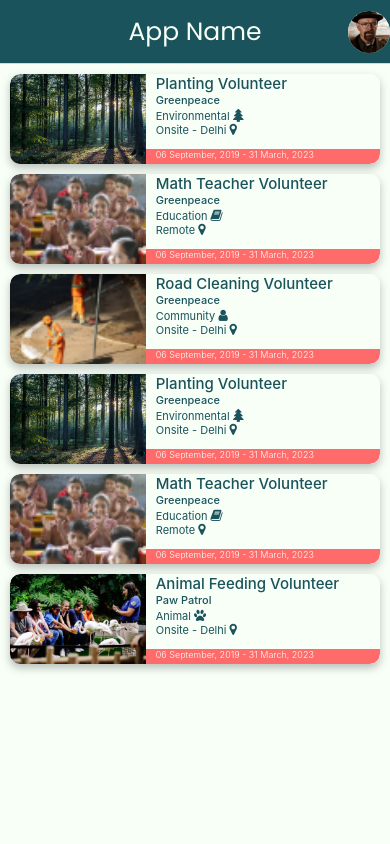
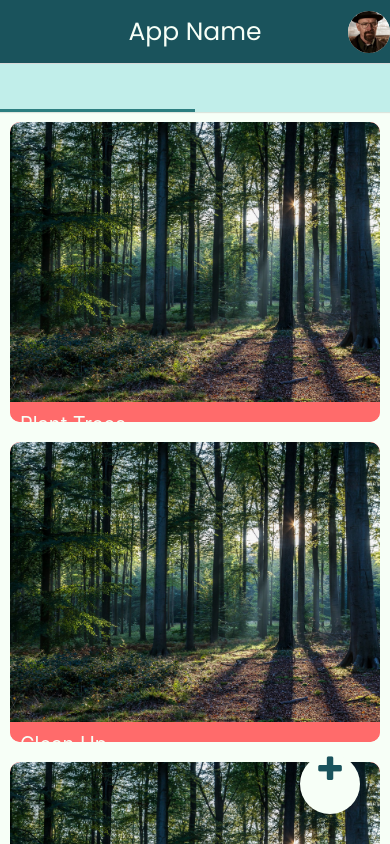
Before and after one commit to Welf06/Volunteer-App, a React Native app: screen /Feed in a window 390 px wide. Built offline with nearby package versions, Linux system fonts and the light colour scheme.

Commit message:
minor fixes

```diff
--- a/App.js
+++ b/App.js
@@ -16,7 +16,7 @@ import { CreateTaskForm } from './CreateTaskForm';
 
 const Stack = createNativeStackNavigator();
 
-const isOrganization = false;
+const isOrganization = true;
 
 export default function App() {
   const [fontsLoaded] = useFonts({
--- a/FeedCard.js
+++ b/FeedCard.js
@@ -9,7 +9,7 @@ export const FeedCard = (props) => {
     const imgsrc = {
         "Environmental": require("./assets/images/environment.png"),
         "Community": require("./assets/images/community.png"),
-        "Animal": require("./assets/images/animal.png"),
+        "Animal": require("./assets/images/user.png"),
         "Education": require("./assets/images/education.png"),
     }
 
@@ -69,16 +69,15 @@ const styles = StyleSheet.create({
          height: 90,
          borderRadius: 10,
          backgroundColor: "#F7FFF7",
-         filter: "drop-shadow(0px 4px 4px rgba(0, 0, 0, 0.25))",
-         elevation: 10,
+         elevation: 5,
          overflow: 'hidden',
          marginBottom: 10,
       },
     textContainer: {
         flex: 2.5,
         color: "1A535C",
-        paddingLeft: 10,
-        paddingRight: 10,
+        // paddingLeft: 10,
+        // paddingRight: 10,
         borderBottomLeftRadius: 10,
         borderBottomRightRadius: 10,
         backgroundColor: "#F7FFF7",
@@ -94,29 +93,34 @@ const styles = StyleSheet.create({
         fontSize: 15,
         color: "#1A535C",
         fontWeight: "500",
+        paddingLeft: 10,
     },
    organisation: {
          fontSize: 11,
          color: "#1A535C",
          paddingBottom: 2,
          fontWeight: "500",
+         paddingLeft: 10,
    },
     text: {
         fontSize: 11,
         color: "#1A535C",
+        paddingLeft: 10,
     },
     dateContainer: {
-        position: 'absolute',
-        bottom: 0,
-        left: 0,
-        width: '100%',
-        height: 15,
+        // position: 'absolute',
+        // bottom: 0,
+        // left: 0,
+        // width: '100%',
+        // height: 15,
+        flex: 1,
         backgroundColor: "#FF6B6B",
+        justifyContent: 'center',
         borderBottomRightRadius: 10,
         paddingLeft: 10,
     },
     date: {
-        fontSize: 9,
+        fontSize: 10,
         fontWeight: "300",
         color: "#F7FFF7",
     },
--- a/TaskCard.js
+++ b/TaskCard.js
@@ -5,7 +5,7 @@ import Icon from 'react-native-vector-icons/FontAwesome';
 export const TaskCard = (props) => {
     return (
       <TouchableOpacity style={styles.container} activeOpacity={0.7}>
-        <Image source={require('./assets/images/education.png')} style={styles.image}/>
+        <Image source={require('./assets/images/environment.png')} style={styles.image}/>
         <View style={styles.textContainer}>
         {/* Name */}
         <Text style={styles.name}>
--- a/TaskDescription.js
+++ b/TaskDescription.js
@@ -8,7 +8,7 @@ export const TaskDescription = ({ route }) => {
    const imgsrc = {
       "Environmental": require("./assets/images/environment.png"),
       "Community": require("./assets/images/community.png"),
-      "Animal": require("./assets/images/animal.png"),
+      "Animal": require("./assets/images/user.png"),
       "Education": require("./assets/images/education.png"),
    }
    console.log(data);
@@ -85,7 +85,7 @@ const styles = StyleSheet.create({
    },
    title: {
       color: "#10383F",
-      fontSize: 20,
+      fontSize: 25,
       fontWeight: "bold",
    },
    tagContainer: {
@@ -103,7 +103,7 @@ const styles = StyleSheet.create({
    },
    logoText: {
       color: "#FF6B6B",
-      fontSize: 13,
+      fontSize: 14,
       fontWeight: "500",
       paddingLeft: 2
    },
@@ -112,19 +112,19 @@ const styles = StyleSheet.create({
    },
    subtitle: {
       color: "#10383F",
-      fontSize: 15,
+      fontSize: 20,
       fontWeight: "bold",
       marginBottom: 2,
    },
    description: {
       color: "#1A535C",
-      fontSize: 12,
+      fontSize: 14,
       fontWeight: "400",
    },
    volunteerButton: {
       backgroundColor: "#1A535C",
       width: "100%",
-      height: 40,
+      height: 60,
       justifyContent: "center",
       alignItems: "center",
       marginTop: 10,
```
